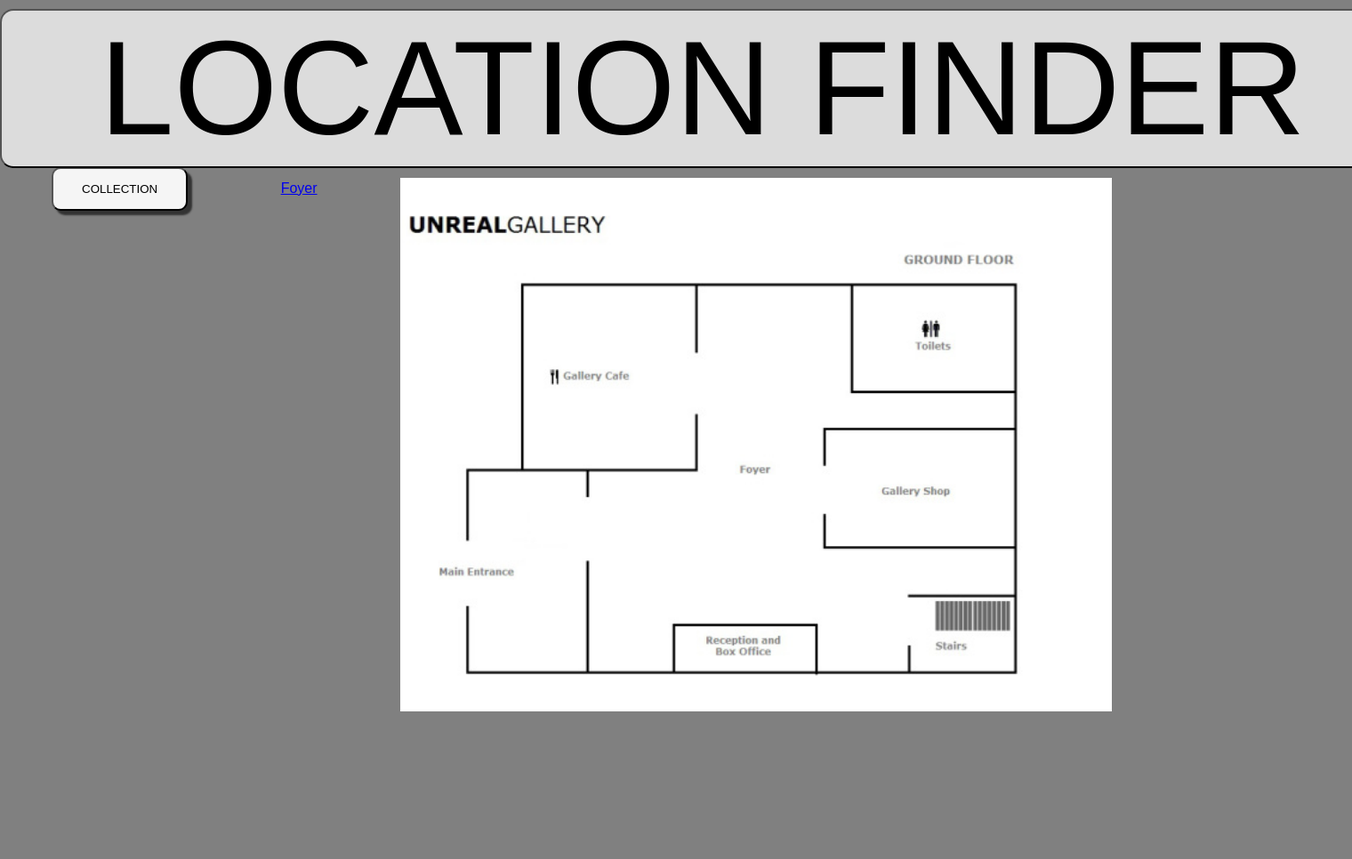
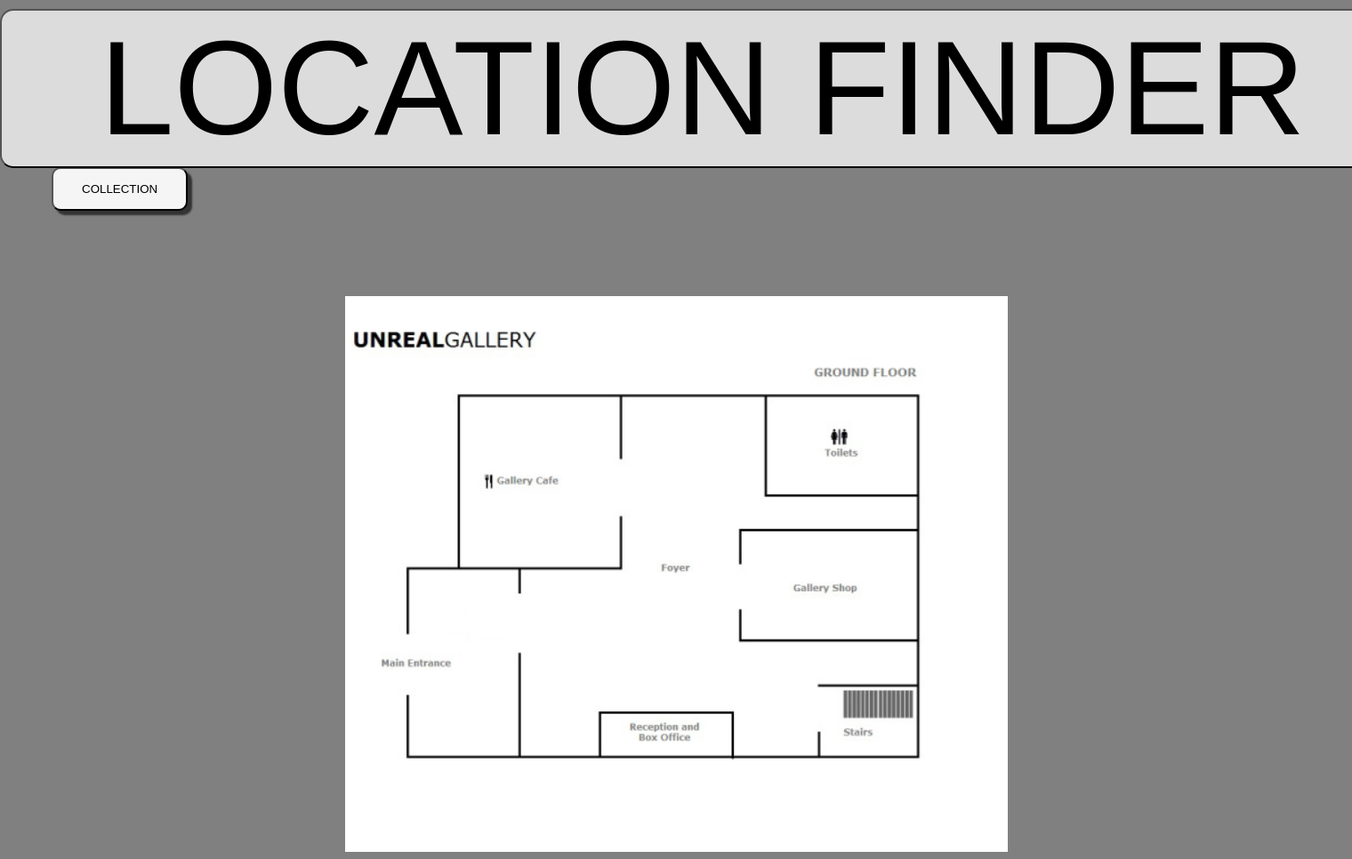
Before and after one commit to jmoostland/locationFinder, a PHP site: page /location.php in a window 1520 px wide. Shown: the whole page at 89% size. Before the commit the page ends 800 px from the top, so only its background shows below. Run offline with PHP 8.4, Linux system fonts and the light colour scheme; data that the repository does not hold is empty.

Commit message:
plattegrond klikbaar

```diff
--- /dev/null
+++ b/cafe.php
@@ -0,0 +1,5 @@
+<?php
+
+echo "cafe";
+
+?>
--- /dev/null
+++ b/entrance.php
@@ -0,0 +1,5 @@
+<?php
+
+echo "entrance";
+
+?>
--- /dev/null
+++ b/foyer.php
@@ -0,0 +1,3 @@
+<?php
+echo "hello";
+?>
--- a/index.php
+++ b/index.php
@@ -51,6 +51,8 @@ session_start();
                 background-position: center;
                 border-radius:15px;
                 position: absolute;
+                background-image:url("imagePainting/warmerdam-lift.jpg");
+                background-size: 400px;
                 top: 250px;
                 left: 800px;
             }
--- a/location.php
+++ b/location.php
@@ -14,7 +14,7 @@ session_start();
             body {
                 /*background-color: black;*/
                 font-family:Arial;
-                background-image:url("unreal.jpg");
+                /*                background-image:url("unreal.jpg");*/
                 display:block;
                 /*position:fixed; left: 0; top: 0;*/
                 background-repeat: no-repeat;
@@ -39,7 +39,10 @@ session_start();
                 box-shadow: 5px 5px 2px #333333;
             }
             a{
-                margin: 80px 50px;
+                margin: 30px 380px;
+            }
+            a.hover{
+                background-color: yellow;
             }
 
         </style>
@@ -49,9 +52,16 @@ session_start();
             <header><input id="index" onClick="indexButton()" type="button" Value="LOCATION FINDER"></header>
             <button type="button" id="buttoncol" onclick="collectionButton()">COLLECTION</button>
 
-            <a href="foyer.php">Foyer</a>
+
         </form>
 
+        <a> <img src="unreal.jpg" width="745" alt="Gallery" usemap="#locationmap">
+            <map name="locationmap">
+                <area shape="rect" coords="250,250,90,90" href="cafe.php" alt="Cafe">
+                <area shape="rect" coords="450,150,330,390" href="foyer.php" alt="Foyer">
+                <area shape="rect" coords="50,300,230,590" href="entrance.php" alt="Entrance">
+                <area shape="rect" coords="650,230,430,390" href="shop.php" alt="Shop">
+            </map></a>
     </body>
 
 </html>
@@ -67,7 +77,7 @@ $sql = "SELECT * FROM `linkTable`";
 $result = $con->query($sql);
 for ($p = 0; $p < $result->num_rows; $p++) {
     $row = $result->fetch_assoc();
-    echo "Location:" . $row['location_id'] . "<br>"."Art ID:" . $row['sign_id'] . "<br>";
+    echo "Location:" . $row['location_id'] . "<br>" . "Art ID:" . $row['sign_id'] . "<br>";
 }
 
 
--- a/nbproject/private/private.xml
+++ b/nbproject/private/private.xml
@@ -5,7 +5,7 @@
         <group>
             <file>file:/C:/xampp/htdocs/locationFinder/collection.php</file>
             <file>file:/C:/xampp/htdocs/locationFinder/functions.js</file>
-            <file>file:/C:/xampp/htdocs/locationFinder/buttonOpmaak.css</file>
+            <file>file:/C:/xampp/htdocs/locationFinder/foyer.php</file>
             <file>file:/C:/xampp/htdocs/locationFinder/painting.php</file>
             <file>file:/C:/xampp/htdocs/locationFinder/index.php</file>
             <file>file:/C:/xampp/htdocs/locationFinder/location.php</file>
--- /dev/null
+++ b/shop.php
@@ -0,0 +1,3 @@
+<?php
+echo "shop";
+?>
```
Also changed, not shown: painting.php (+6 -5 lines), registration.php (+12 -8 lines), CharlotteDumasAnima.jpg (added), adlib-museum-lite-1_1-1-6.jpg (added), bloemen1.jpg (added), boom.jpg (added).
